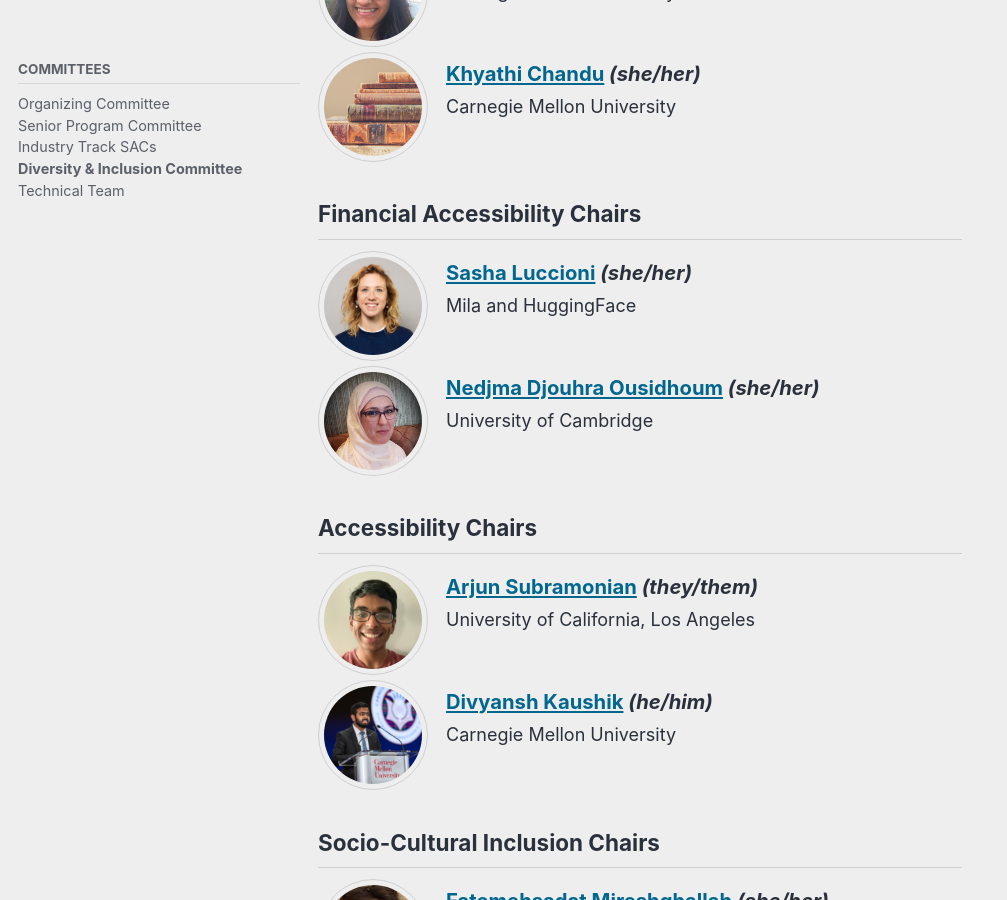
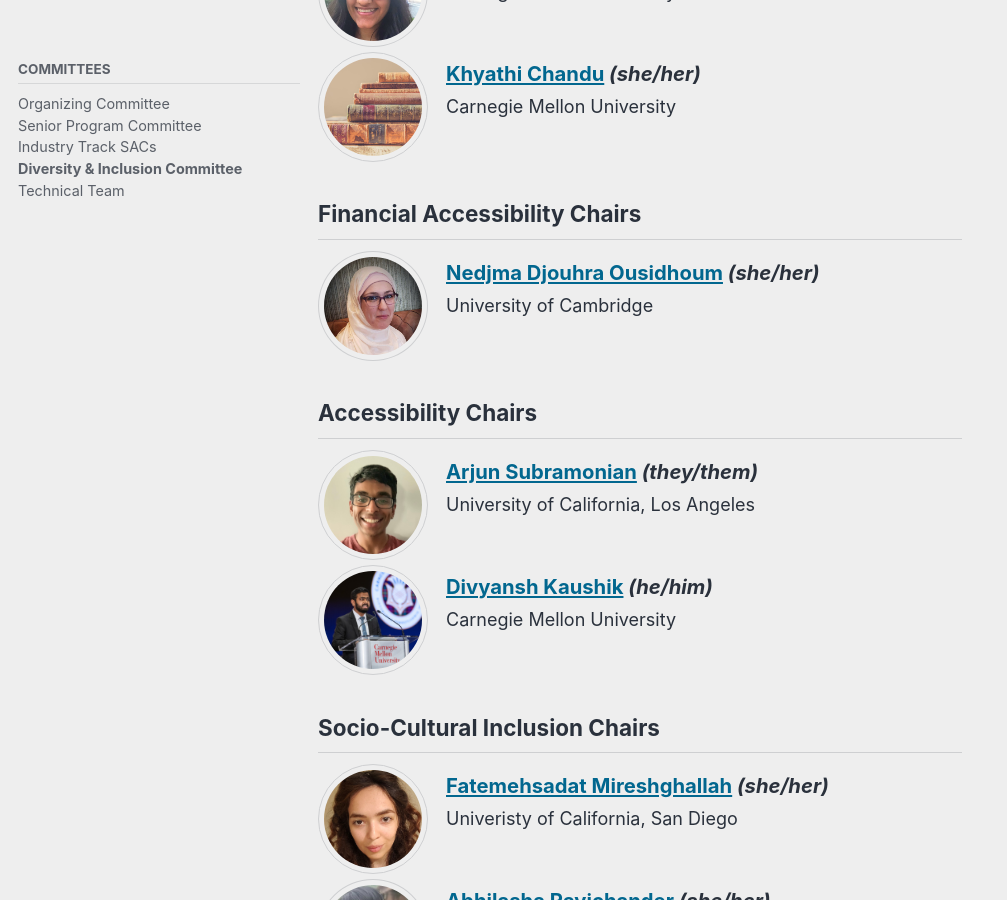
Before and after one commit to naacl-org/naacl-2022-website, a Jekyll site: the page built from _pages/committees/diversity-inclusion.md, in a window 1280 px wide and 900 px high, scrolled down 1207 px. Shown: the whole window, without its empty margins (0-1007 px from the left). Built offline with Jekyll 4.4.1, drawn with Linux system fonts in a browser that asks for light colours; cached includes are drawn as plain includes; comment, search, counter and statistics services are not loaded.

Commit message:
Edited committee

```diff
--- a/_pages/committees/diversity-inclusion.md
+++ b/_pages/committees/diversity-inclusion.md
@@ -75,13 +75,6 @@ toc: false
 
 ## Financial Accessibility Chairs
 {% include bio-box
-   name="Sasha Luccioni"
-   extrainfo="(she/her)"
-   picture="/assets/images/committee/sasha.jpg"
-   site="https://www.sashaluccioni.com/"
-   institution="Mila and HuggingFace"
-%}
-{% include bio-box
    name="Nedjma Djouhra Ousidhoum"
    extrainfo="(she/her)"
    picture="/assets/images/committee/nedjma.jpg"
```
